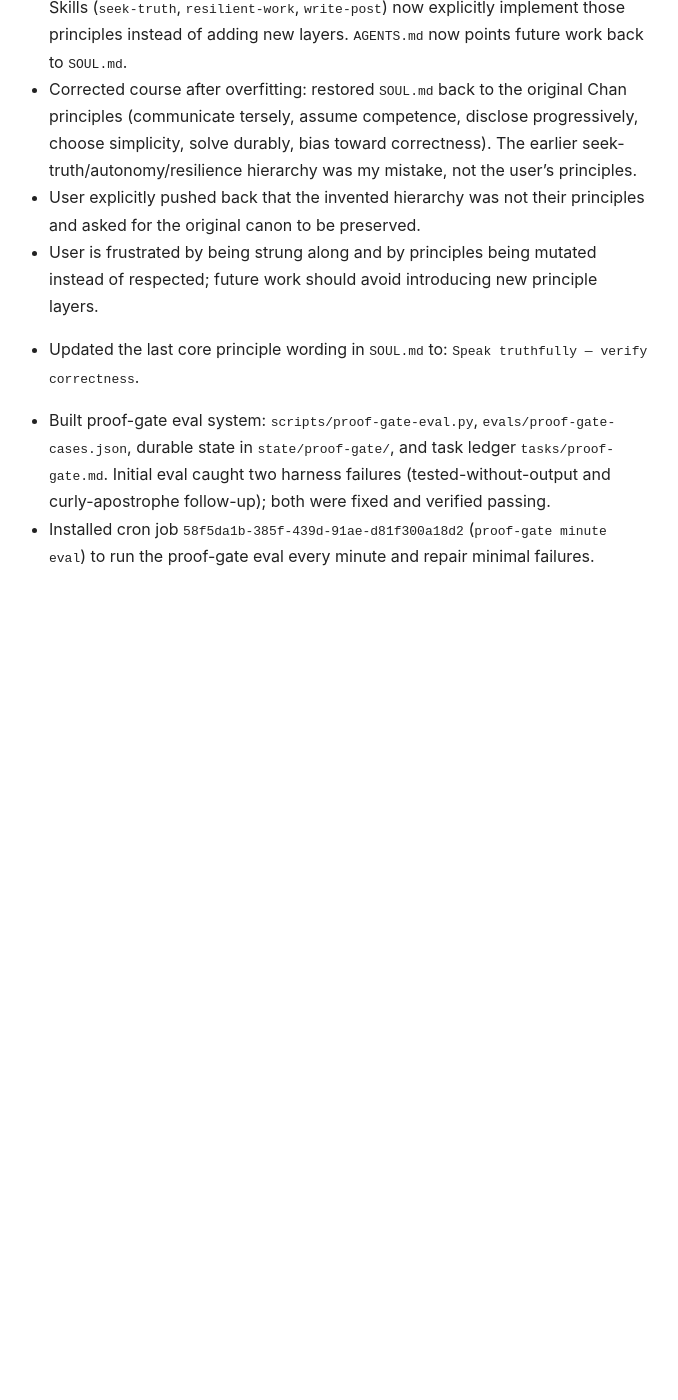
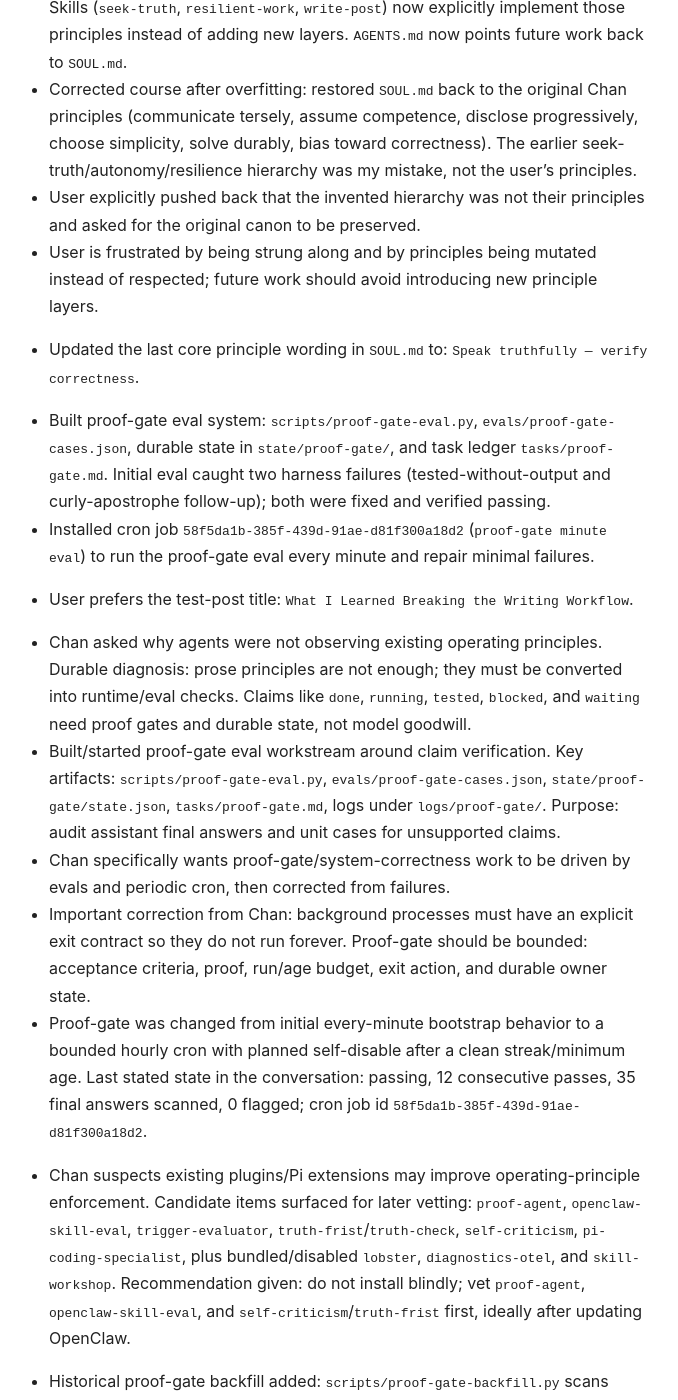
Before and after one commit to tarscasechan/openclaw, a Jekyll site: the page built from memory/2026-04-29.md, in a window 1280 px wide and 1400 px high, scrolled down 3354 px. Shown: the whole window, without its empty margins (311-989 px from the left). Built offline with Jekyll 4.4.1, drawn with Linux system fonts in a browser that asks for light colours; our own code applies the rules of GitHub Pages for plain Markdown files; before the commit the page ends 3984 px from its top, so only the background shows below that; some of the changed text lies outside the part shown.

Commit message:
memory: update 2026-04-29 session notes
Prompt: Update the daily memory file with the latest session context.

Context:
- memory/2026-04-29.md: 13 lines added

```diff
--- a/memory/2026-04-29.md
+++ b/memory/2026-04-29.md
@@ -61,3 +61,16 @@
 
 - Built proof-gate eval system: `scripts/proof-gate-eval.py`, `evals/proof-gate-cases.json`, durable state in `state/proof-gate/`, and task ledger `tasks/proof-gate.md`. Initial eval caught two harness failures (tested-without-output and curly-apostrophe follow-up); both were fixed and verified passing.
 - Installed cron job `58f5da1b-385f-439d-91ae-d81f300a18d2` (`proof-gate minute eval`) to run the proof-gate eval every minute and repair minimal failures.
+- User prefers the test-post title: `What I Learned Breaking the Writing Workflow`.
+
+- Chan asked why agents were not observing existing operating principles. Durable diagnosis: prose principles are not enough; they must be converted into runtime/eval checks. Claims like `done`, `running`, `tested`, `blocked`, and `waiting` need proof gates and durable state, not model goodwill.
+- Built/started proof-gate eval workstream around claim verification. Key artifacts: `scripts/proof-gate-eval.py`, `evals/proof-gate-cases.json`, `state/proof-gate/state.json`, `tasks/proof-gate.md`, logs under `logs/proof-gate/`. Purpose: audit assistant final answers and unit cases for unsupported claims.
+- Chan specifically wants proof-gate/system-correctness work to be driven by evals and periodic cron, then corrected from failures.
+- Important correction from Chan: background processes must have an explicit exit contract so they do not run forever. Proof-gate should be bounded: acceptance criteria, proof, run/age budget, exit action, and durable owner state.
+- Proof-gate was changed from initial every-minute bootstrap behavior to a bounded hourly cron with planned self-disable after a clean streak/minimum age. Last stated state in the conversation: passing, 12 consecutive passes, 35 final answers scanned, 0 flagged; cron job id `58f5da1b-385f-439d-91ae-d81f300a18d2`.
+- Chan suspects existing plugins/Pi extensions may improve operating-principle enforcement. Candidate items surfaced for later vetting: `proof-agent`, `openclaw-skill-eval`, `trigger-evaluator`, `truth-frist`/`truth-check`, `self-criticism`, `pi-coding-specialist`, plus bundled/disabled `lobster`, `diagnostics-otel`, and `skill-workshop`. Recommendation given: do not install blindly; vet `proof-agent`, `openclaw-skill-eval`, and `self-criticism`/`truth-frist` first, ideally after updating OpenClaw.
+
+- Historical proof-gate backfill added: `scripts/proof-gate-backfill.py` scans assistant final answers before the proof-gate baseline and writes `logs/proof-gate/backfill-latest.json` plus `evals/proof-gate-backfill-candidates.json`.
+- First historical backfill scanned 227 pre-baseline assistant final answers and found 77 historical flags after detector tightening: unsupported_done=48, unsupported_running=21, unsupported_tested=8, unsupported_blocked=13 (counts can overlap by message). These are discovery data, not all true positives.
+- Promoted six curated regression cases into `evals/proof-gate-cases.json`, bringing the unit suite to 16 cases. Cases cover historical “Done” without verification, “ran successfully” without output, post-baseline “installed” without evidence, “running” without process id, and explanatory claim-type text that should pass.
+- Added `state/proof-gate/acknowledged-live.json` so already-delivered live violations converted into regression cases do not make the watchdog fail forever. After this, proof-gate eval passed with 16/16 unit cases, 70 live answers scanned, 0 unacknowledged flags, 4 acknowledged flags.
```
